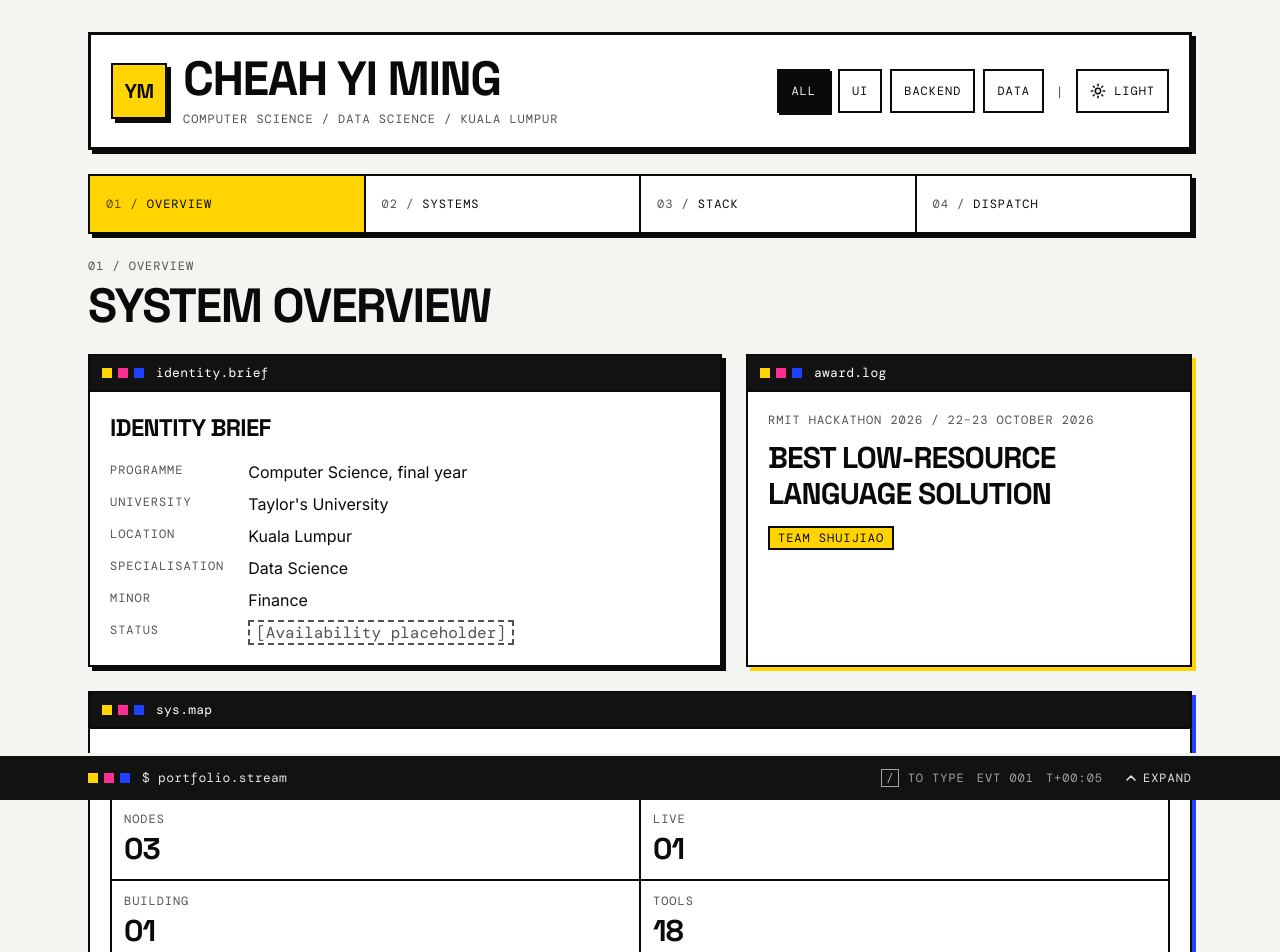
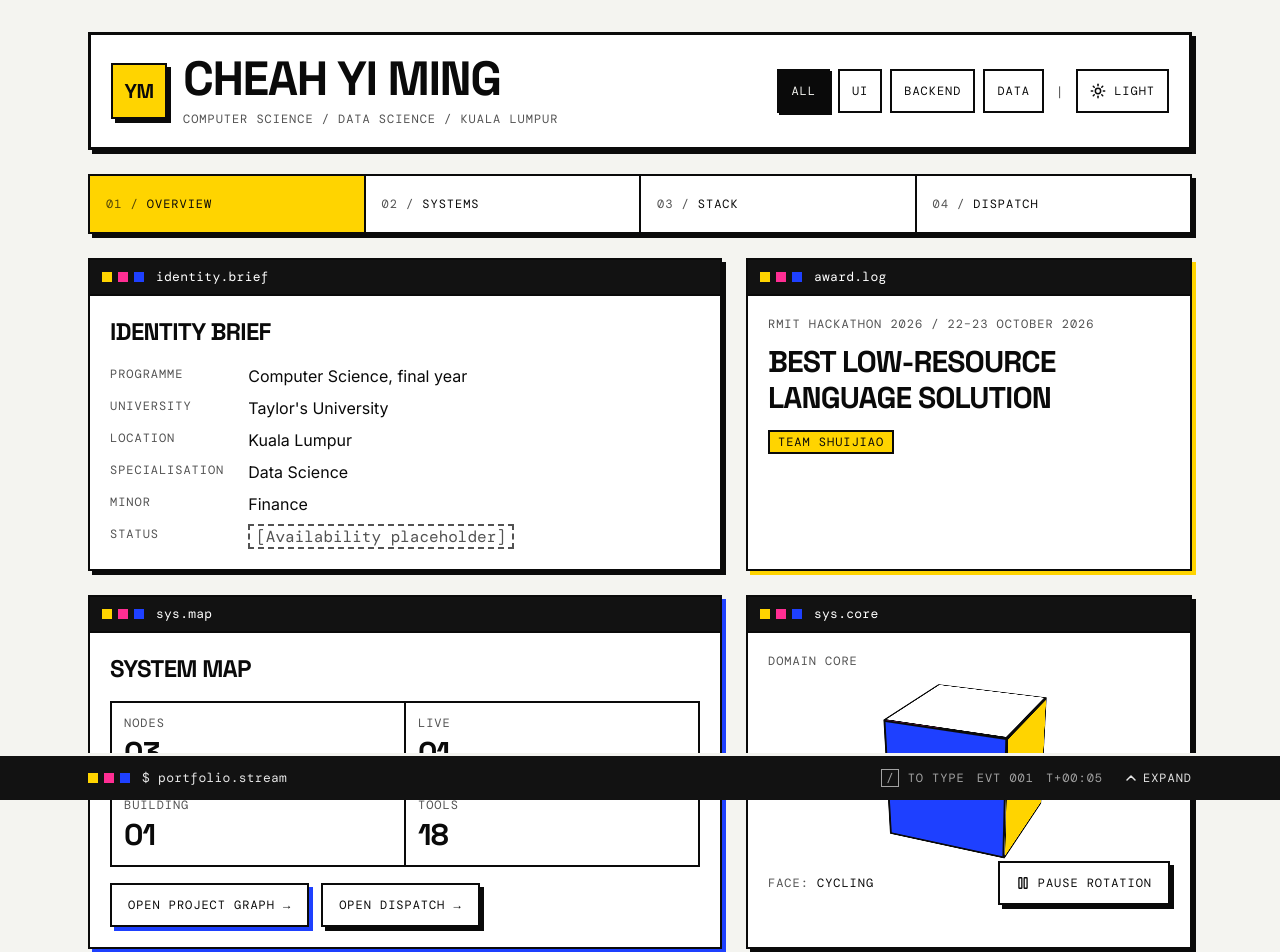
Before and after one commit to MaosterM/MingFolio, a React (Vite) app: page / in a window 1280 px wide. Shown: the top 952 px of the page. Built offline with nearby package versions, Linux system fonts and the light colour scheme.

Commit message:
feat(accent): add css 3d domain cube to the overview (trial)

```diff
--- /dev/null
+++ b/src/components/accent/CoreCube.tsx
@@ -0,0 +1,84 @@
+import { useState, type CSSProperties } from 'react';
+import { Pause, Play } from 'lucide-react';
+import type { Domain } from '../../data/projects';
+import type { AccentTone } from '../../lib/ui';
+import { useSystem } from '../../store/useSystemStore';
+import { BrutalCard } from '../primitives/BrutalCard';
+import { HardButton } from '../primitives/HardButton';
+import { WindowChrome } from '../primitives/WindowChrome';
+import './coreCube.css';
+
+type Side = 'front' | 'right' | 'back' | 'left';
+
+interface Face {
+  side: Side;
+  label: string;
+  tone: AccentTone;
+  /** Rotation that brings this face to the front. */
+  yaw: number;
+  /** The header filter that turns the cube to this face. null = no filter ("All"). */
+  domain: Domain | null;
+}
+
+/** The four labelled sides, in the order the idle animation shows them. */
+const FACES: readonly Face[] = [
+  { side: 'front', label: 'Core', tone: 'ink', yaw: 0, domain: null },
+  { side: 'right', label: 'UI', tone: 'magenta', yaw: -90, domain: 'ui' },
+  { side: 'back', label: 'Backend', tone: 'cobalt', yaw: -180, domain: 'backend' },
+  { side: 'left', label: 'Data', tone: 'yellow', yaw: -270, domain: 'data' },
+];
+
+/**
+ * The 3D accent: a cube whose faces are the domains.
+ *  - No filter: it steps through its faces (pausable, still under reduced motion).
+ *  - A header filter: it stops and turns that domain's face to the front.
+ */
+export function CoreCubeCard({ className }: { className?: string }) {
+  const { state } = useSystem();
+  const [paused, setPaused] = useState(false);
+
+  const target = FACES.find((face) => face.domain === state.filter) ?? FACES[0]!;
+  const spinning = state.filter === null && !paused;
+
+  return (
+    <BrutalCard as="section" aria-labelledby="core-title" className={className}>
+      <WindowChrome title="sys.core" />
+      <div className="flex flex-col items-center gap-5 p-5">
+        <h3 id="core-title" className="label self-start text-muted">
+          Domain core
+        </h3>
+
+        <div
+          className="cube-stage my-4"
+          role="img"
+          aria-label={spinning ? 'Cube turning through the domains Core, UI, Backend and Data' : `Cube showing the ${target.label} face`}
+        >
+          <div className="cube" data-spin={spinning} style={{ '--yaw': `${target.yaw}deg` } as CSSProperties}>
+            {FACES.map((face) => (
+              <div key={face.side} className="cube-face" data-side={face.side} data-tone={face.tone} aria-hidden="true">
+                <span className="label font-medium">{face.label}</span>
+              </div>
+            ))}
+            <div className="cube-face" data-side="top" aria-hidden="true" />
+            <div className="cube-face" data-side="bottom" aria-hidden="true" />
+          </div>
+        </div>
+
+        <div className="flex w-full flex-wrap items-center justify-between gap-3">
+          <p className="label text-muted">
+            Face: <span className="text-ink">{spinning ? 'cycling' : target.label}</span>
+          </p>
+          <HardButton
+            onClick={() => setPaused((value) => !value)}
+            aria-pressed={paused}
+            disabled={state.filter !== null}
+            className="disabled:pointer-events-none disabled:opacity-50"
+          >
+            {paused ? <Play aria-hidden="true" size={14} strokeWidth={2.25} /> : <Pause aria-hidden="true" size={14} strokeWidth={2.25} />}
+            {paused ? 'Resume rotation' : 'Pause rotation'}
+          </HardButton>
+        </div>
+      </div>
+    </BrutalCard>
+  );
+}
--- /dev/null
+++ b/src/components/accent/coreCube.css
@@ -0,0 +1,71 @@
+/*
+ * CoreCube: a flat, hard-edged cube built from six <div>s with CSS 3D transforms. No WebGL.
+ * Trial feature: delete this folder and its one import in OverviewStage to remove it.
+ * Colours only come from tokens.css variables (via data-tone → --fill / --on-fill).
+ */
+
+.cube-stage {
+  --cube-size: 7.5rem;
+  --cube-half: calc(var(--cube-size) / 2);
+  width: var(--cube-size);
+  height: var(--cube-size);
+  perspective: 40rem;
+}
+
+.cube {
+  position: relative;
+  width: 100%;
+  height: 100%;
+  transform-style: preserve-3d;
+  /* --yaw is set from React to turn a face toward the viewer; -32deg keeps a side visible so it reads as 3D. */
+  transform: rotateX(-24deg) rotateY(calc(var(--yaw, 0deg) - 32deg));
+  transition: transform calc(var(--dur-snap) * 2) var(--ease-snap-curve);
+}
+
+/* Idle: a quarter turn every 3 seconds, holding still in between, like a stepper motor. */
+.cube[data-spin="true"] {
+  animation: cube-step 12s var(--ease-snap-curve) infinite;
+}
+.cube-stage:hover .cube {
+  animation-play-state: paused;
+}
+
+@keyframes cube-step {
+  0%, 18%   { transform: rotateX(-24deg) rotateY(-32deg); }
+  25%, 43%  { transform: rotateX(-24deg) rotateY(-122deg); }
+  50%, 68%  { transform: rotateX(-24deg) rotateY(-212deg); }
+  75%, 93%  { transform: rotateX(-24deg) rotateY(-302deg); }
+  100%      { transform: rotateX(-24deg) rotateY(-392deg); }
+}
+
+.cube-face {
+  position: absolute;
+  inset: 0;
+  display: grid;
+  place-items: center;
+  border: var(--border-thin) solid var(--line);
+  background-color: var(--fill, var(--surface));
+  color: var(--on-fill, var(--ink));
+}
+
+.cube-face[data-side="front"]  { transform: translateZ(var(--cube-half)); }
+.cube-face[data-side="right"]  { transform: rotateY(90deg) translateZ(var(--cube-half)); }
+.cube-face[data-side="back"]   { transform: rotateY(180deg) translateZ(var(--cube-half)); }
+.cube-face[data-side="left"]   { transform: rotateY(-90deg) translateZ(var(--cube-half)); }
+.cube-face[data-side="top"]    { transform: rotateX(90deg) translateZ(var(--cube-half)); }
+.cube-face[data-side="bottom"] { transform: rotateX(-90deg) translateZ(var(--cube-half)); }
+
+/* The caps have no tone of their own. Set the surface explicitly, otherwise they inherit
+   --fill from the surrounding card's data-tone (custom properties are inherited). */
+.cube-face[data-side="top"],
+.cube-face[data-side="bottom"] {
+  background-color: var(--surface);
+}
+
+@media (prefers-reduced-motion: reduce) {
+  .cube,
+  .cube[data-spin="true"] {
+    animation: none;
+    transition: none;
+  }
+}
--- a/src/components/views/OverviewStage.tsx
+++ b/src/components/views/OverviewStage.tsx
@@ -2,6 +2,7 @@ import { StageHeader } from './StageHeader';
 import { AwardCard } from './overview/AwardCard';
 import { IdentityBriefCard } from './overview/IdentityBriefCard';
 import { SystemMapCard } from './overview/SystemMapCard';
+import { CoreCubeCard } from '../accent/CoreCube';
 
 /**
  * 01 / OVERVIEW: the homepage.
@@ -12,17 +13,15 @@ import { SystemMapCard } from './overview/SystemMapCard';
  */
 export function OverviewStage() {
   return (
-    <div className="flex flex-col gap-6">
-      <StageHeader stage="overview" title="System overview" />
-
-      <div className="grid gap-6 md:grid-cols-12">
+    <div className="grid gap-6 md:grid-cols-12">
       <IdentityBriefCard
         className="md:col-span-7"/>
       <AwardCard
         className="md:col-span-5"/>
       <SystemMapCard
-        className="md:col-span-12"/>
+        className="md:col-span-7"/>
+      <CoreCubeCard
+        className="md:col-span-5"/>
       </div>
-    </div>
   );
 }
```
